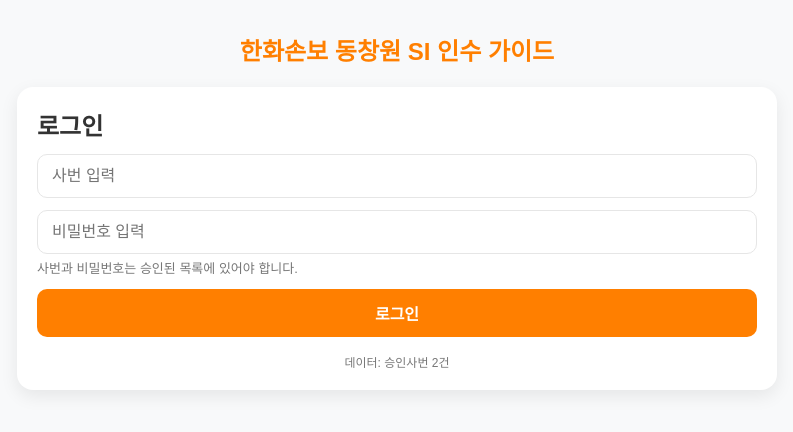
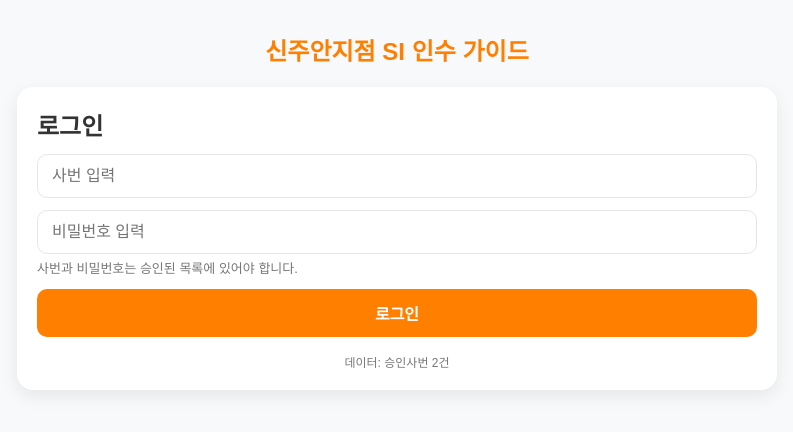
Before and after one commit to jisuchoo/forOrg, a React (Vite) app: page / in a window 1280 px wide. Shown: the top 432 px of the page, without its empty margins (243-1036 px from the left). Built offline with nearby package versions, Linux system fonts and the light colour scheme.

Commit message:
Update App.jsx

```diff
--- a/src/App.jsx
+++ b/src/App.jsx
@@ -17,7 +17,7 @@ export default function App(){
   return (
     <BrowserRouter>
       <section className="screen">
-        <div className="app-title">한화손보 동창원 SI 인수 가이드</div>
+        <div className="app-title">신주안지점 SI 인수 가이드</div>
         <Routes>
           <Route path="/" element={
             user ? <Navigate to="/search" replace /> : <Login onLogin={setUser} />
```
